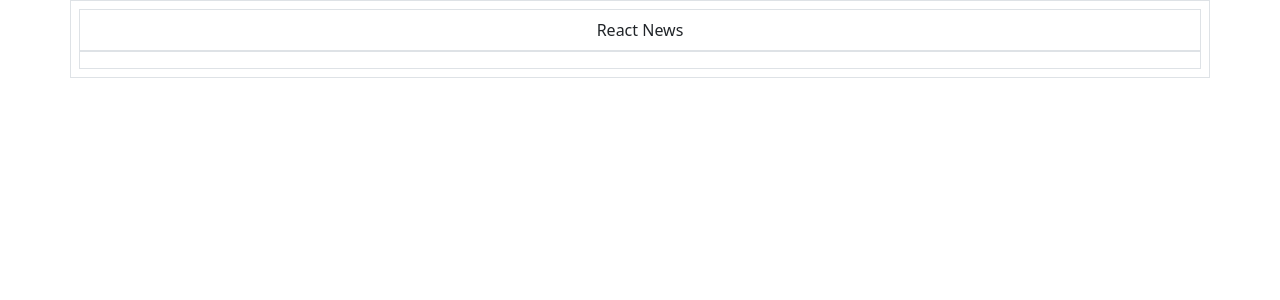
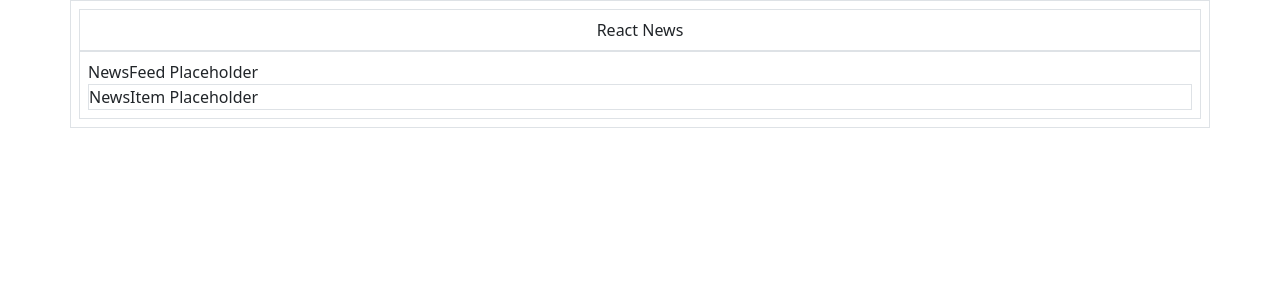
Before and after one commit to matthewberzinskas/react-news, a React (Create React App) app: page / in a window 1280 px wide. Shown: the top 300 px of the page. Built offline with nearby package versions, Linux system fonts and the light colour scheme.

Commit message:
Layout of newsfeed and items

```diff
--- a/src/App.js
+++ b/src/App.js
@@ -1,4 +1,5 @@
 import './App.css';
+import NewsFeed from './components/NewsFeed';
 
 function App() {
   return (
@@ -8,6 +9,7 @@ function App() {
           React News
         </header>
         <div className="main border p-2">
+        <NewsFeed/>
         </div>
       </div>
     </div>
--- /dev/null
+++ b/src/components/NewsFeed.js
@@ -0,0 +1,10 @@
+import NewsItem from "./NewsItem"
+
+export default function NewsFeed() {
+  return (
+    <div classnName="news-feed border">
+      NewsFeed Placeholder
+      <NewsItem/>
+    </div>
+  )
+}
--- /dev/null
+++ b/src/components/NewsItem.js
@@ -0,0 +1,7 @@
+export default function NewsItem () {
+  return (
+    <div className="news-item border">
+      NewsItem Placeholder
+    </div>
+  )
+}
```
